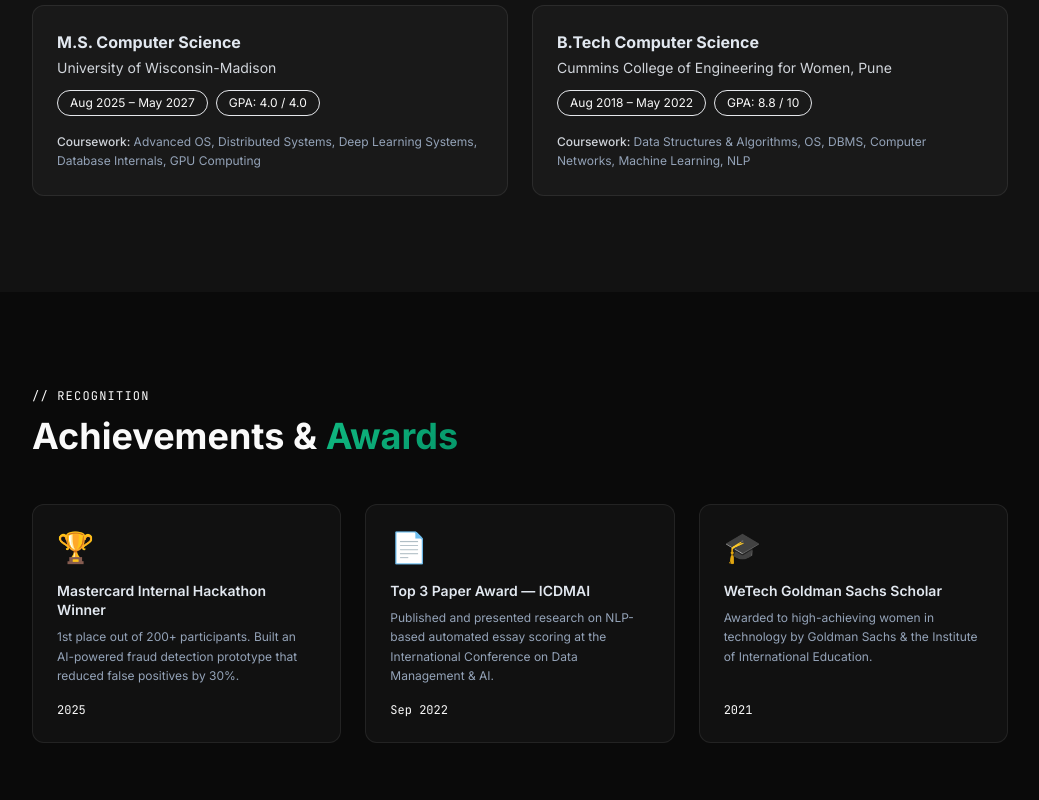
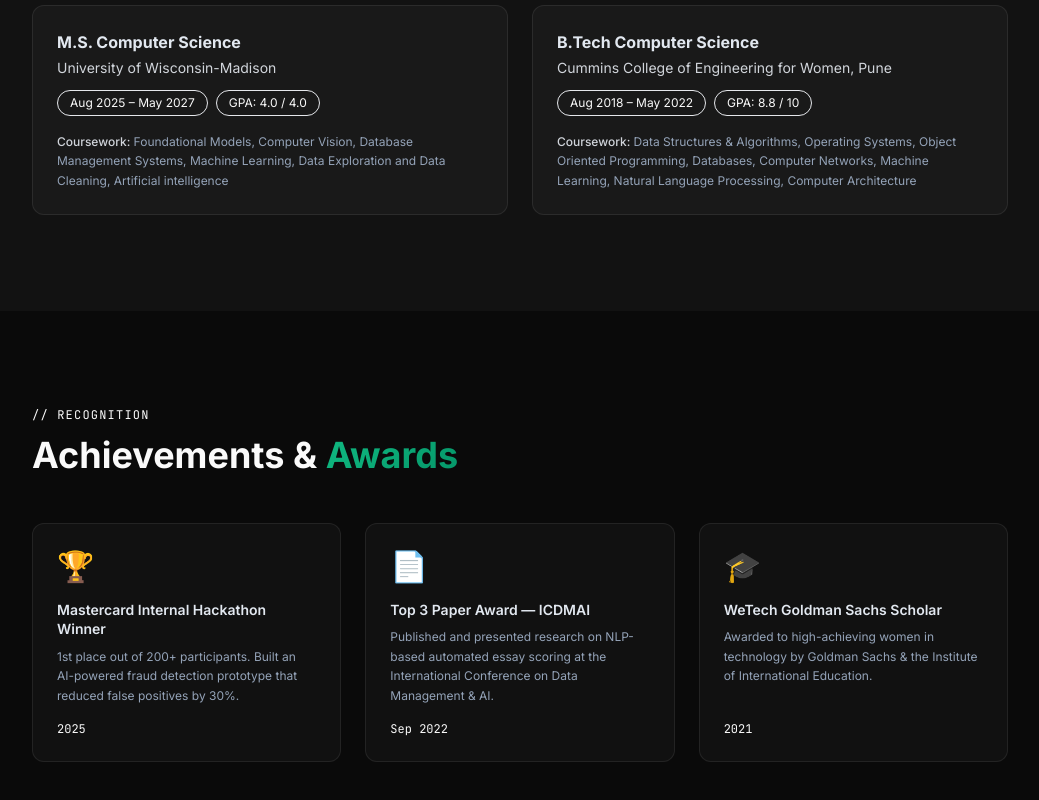
Before and after one commit to shrutinaredi/shruti-portfolio, a Next.js app: page / in a window 1280 px wide. Shown: the part 4393-5193 px from the top of the page, without its empty margins (120-1159 px from the left). Built offline with nearby package versions, Linux system fonts and the light colour scheme.

Commit message:
Update courses in Education component

```diff
--- a/components/Education.tsx
+++ b/components/Education.tsx
@@ -6,14 +6,14 @@ const education = [
     school: "University of Wisconsin-Madison",
     date: "Aug 2025 – May 2027",
     gpa: "4.0 / 4.0",
-    courses: "Advanced OS, Distributed Systems, Deep Learning Systems, Database Internals, GPU Computing",
+    courses: "Foundational Models, Computer Vision, Database Management Systems, Machine Learning, Data Exploration and Data Cleaning, Artificial intelligence",
   },
   {
     degree: "B.Tech Computer Science",
     school: "Cummins College of Engineering for Women, Pune",
     date: "Aug 2018 – May 2022",
     gpa: "8.8 / 10",
-    courses: "Data Structures & Algorithms, OS, DBMS, Computer Networks, Machine Learning, NLP",
+    courses: "Data Structures & Algorithms, Operating Systems, Object Oriented Programming, Databases, Computer Networks, Machine Learning, Natural Language Processing, Computer Architecture",
   },
 ];
 
```
